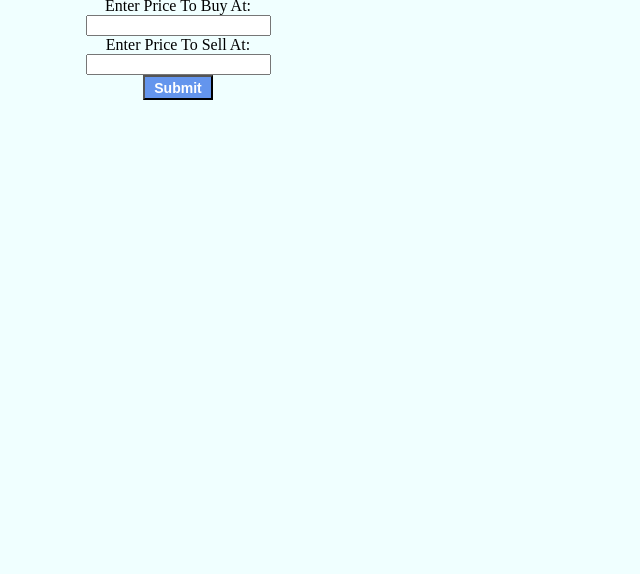
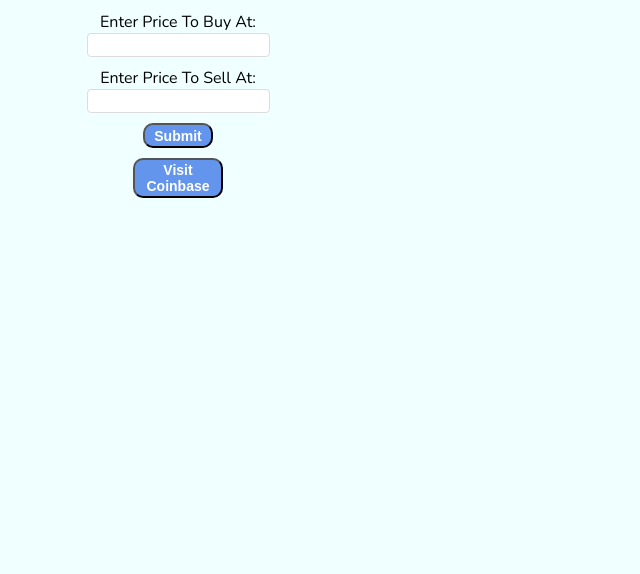
Before and after one commit to HpwClifford/Hackathon, a browser extension: page index.html in a window 1280 px wide. Shown: the part 226-800 px from the top of the page, without its empty margins (0-640 px from the left). Drawn offline with nearby package versions, Linux system fonts and the light colour scheme; no server answers.

Commit message:
Completed project to ok level

```diff
--- a/index.html
+++ b/index.html
@@ -21,10 +21,14 @@
             <label for="sellPrice">Enter Price To Sell At:</label><br>
             <input type="text" id="sellPrice">
             <br>
-            <button id="submit">Submit</button>
+            <button id="submit">Submit</button><br>
+            <button id="visit-coinbase"><a href="https://www.coinbase.com/" target="_blank">Visit Coinbase</a></button>
             <p id="error-message">Please enter a valid number</p>
             <p id="are-you-sure">Are you sure about that? &#129300;</p>
         </div>
+
+
+
     </body>
 
 </html>
--- a/main.js
+++ b/main.js
@@ -18,7 +18,6 @@ class AppInstance {
         .then((data) => {
             let price = data.data.amount;
             this.update(price);
-            console.log(this.checkCount, price, this.user);
 
             // Check if price is currently higher than sell price
             // (below -> or lower than buy price)
@@ -69,7 +68,6 @@ document.addEventListener("DOMContentLoaded", function() {
         // storing buy / sell values
         const buyValue = document.getElementById("buyPrice").value;
         const sellValue = document.getElementById("sellPrice").value;
-        console.log(typeof buyValue);
 
         // if inputs valid
         if (!isNaN(buyValue)
@@ -77,10 +75,11 @@ document.addEventListener("DOMContentLoaded", function() {
             && Number(buyValue) >= 0
             && Number(sellValue) >= 0) {
 
-            if (Number(buyPrice) === Number(sellPrice)) {
-                console.log('helloooo');
-                instance.inputError();
+            if (Number(buyValue) > Number(sellValue)) {
+                instance.areYouSureError();
+                return;
             }
+
 
             // input into user obj
             instance.user.buyPrice = buyValue;
--- a/style.css
+++ b/style.css
@@ -1,8 +1,11 @@
+@import url('https://fonts.googleapis.com/css2?family=Nunito:wght@400;800&display=swap');
+
 body {
     width: 300px;
     background-color: azure;
     text-align: center;
     padding: 20px;
+    font-family: Nunito;
 }
 
 #crypto-tracker-logo {
@@ -13,6 +16,13 @@ body {
     color: cornflowerblue;
 }
 
+input {
+    border-radius: 4px;
+    border: solid 1px gainsboro;
+    height: 20px;
+    margin-bottom: 10px;
+}
+
 button {
     width: 70px;
     height: 25px;
@@ -20,14 +30,26 @@ button {
     color: white;
     font-size: 14px;
     font-weight: 600;
+    border-radius: 10px;
+    margin-bottom: 10px;
+    outline: none;
 }
 
+#visit-coinbase {
+    width: 90px;
+    height: 40px;
+}
+a, a:visited {
+    text-decoration: none;
+    color: white;
+}
 
 #error-message {
     color: red;
     font-size: 14px;
     visibility: hidden;
 }
+
 #are-you-sure {
     color: red;
     font-size: 14px;
```
Also changed, not shown: manifest.json.
